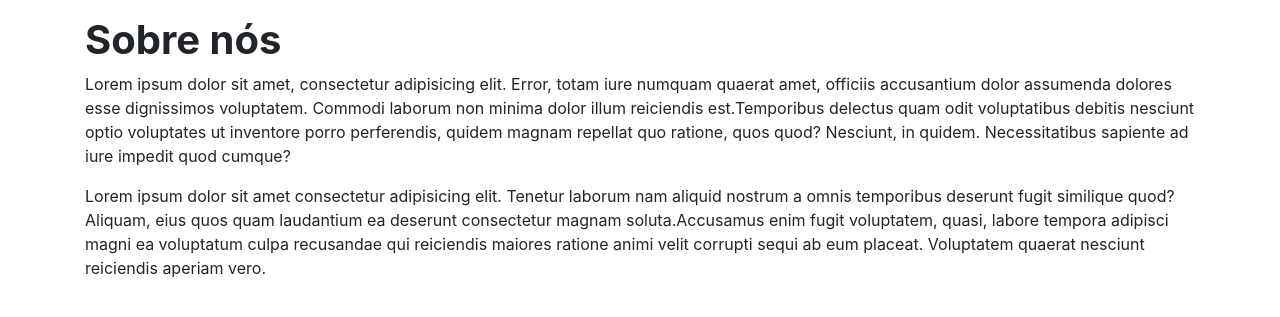
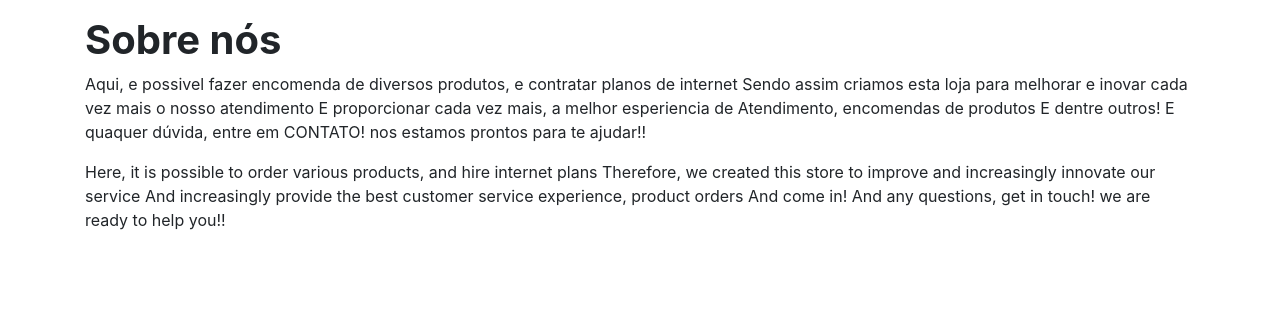
Before and after one commit to spinho010/imperio, a Django app: page /about/ in a window 1280 px wide. Shown: the part 79-396 px from the top of the page. Run offline with Django 3.2, Linux system fonts and the light colour scheme.

Commit message:
estilizando a loja

```diff
--- a/templates/about.html
+++ b/templates/about.html
@@ -23,7 +23,7 @@
             <div class="collapse navbar-collapse" id="navbarCollapse">
                 <ul class="navbar-nav ml-auto">
                     <li class="nav-item">
-                        <a href="/produtos" class="nav-link lead mr-4 font-weight-bold">Voltar</a>
+                        <a href="/loja" class="nav-link lead mr-4 font-weight-bold">Voltar</a>
                     </li>
                     <li class="nav-item">
                         <a href="/itens" class="nav-link lead mr-4 font-weight-bold">Produtos</a>
@@ -47,17 +47,15 @@
 <div class="container my-3">
     <h1 class="font-weight-bold">Sobre nós</h1>
     <p>
-        Lorem ipsum dolor sit amet, consectetur adipisicing elit. Error, totam iure numquam quaerat amet, officiis
-        accusantium dolor assumenda dolores esse dignissimos voluptatem. Commodi laborum non minima dolor illum
-        reiciendis est.Temporibus delectus quam odit voluptatibus debitis nesciunt optio voluptates ut inventore porro
-        perferendis, quidem magnam repellat quo ratione, quos quod? Nesciunt, in quidem. Necessitatibus sapiente ad iure
-        impedit quod cumque?
+        Aqui, e possivel fazer encomenda de diversos produtos, e contratar planos de internet
+        Sendo assim criamos esta loja para melhorar e inovar cada vez mais o nosso atendimento
+        E proporcionar cada vez mais, a melhor esperiencia de Atendimento, encomendas de produtos
+        E dentre outros! E quaquer dúvida, entre em CONTATO! nos estamos prontos para te ajudar!!
     </p>
     <p>
-        Lorem ipsum dolor sit amet consectetur adipisicing elit. Tenetur laborum nam aliquid nostrum a omnis temporibus
-        deserunt fugit similique quod? Aliquam, eius quos quam laudantium ea deserunt consectetur magnam
-        soluta.Accusamus enim fugit voluptatem, quasi, labore tempora adipisci magni ea voluptatum culpa recusandae qui
-        reiciendis maiores ratione animi velit corrupti sequi ab eum placeat. Voluptatem quaerat nesciunt reiciendis
-        aperiam vero.
+        Here, it is possible to order various products, and hire internet plans
+        Therefore, we created this store to improve and increasingly innovate our service
+        And increasingly provide the best customer service experience, product orders
+        And come in! And any questions, get in touch! we are ready to help you!!
     </p>
 </div>
--- a/templates/produtos.html
+++ b/templates/produtos.html
@@ -42,7 +42,9 @@
     <script src="https://cdn.jsdelivr.net/npm/bootstrap@4.5.3/dist/js/bootstrap.bundle.min.js"
         integrity="sha384-ho+j7jyWK8fNQe+A12Hb8AhRq26LrZ/JpcUGGOn+Y7RsweNrtN/tE3MoK7ZeZDyx"
         crossorigin="anonymous"></script>
+        <br>
 
+
+        <img src="{% static 'loja.jpg' %}" alt="loja" width="700px" style="margin: auto;">
 </body>
-
 </html>
```
Also changed, not shown: static/loja.jpg (added).
